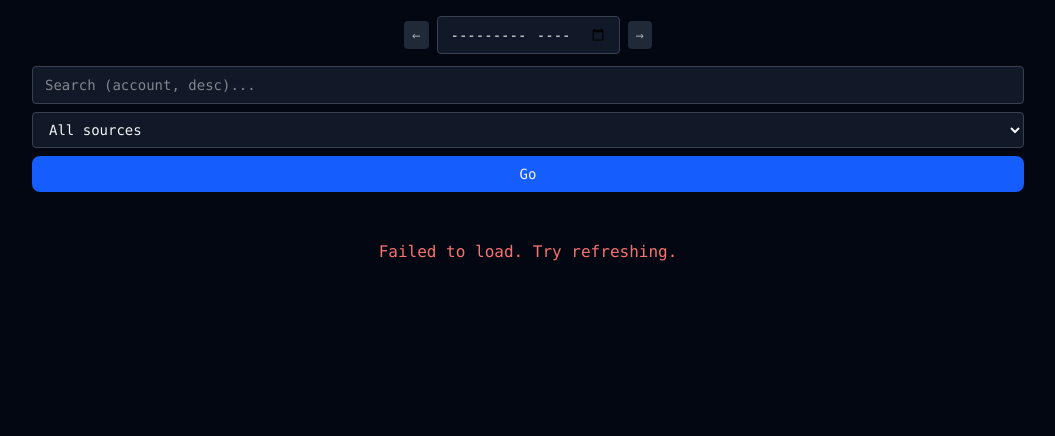
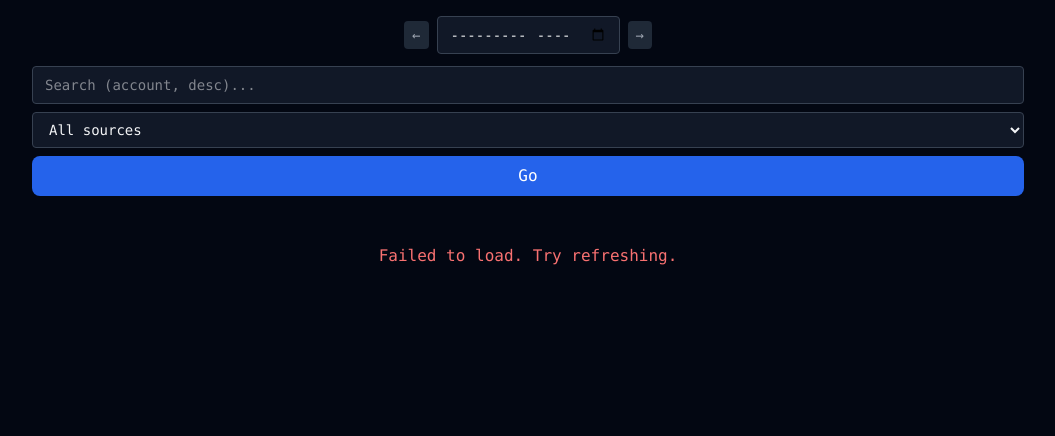
Before and after one commit to chiendo97/hledger-webapp, a Python web app: template templates/transactions.html in a window 1280 px wide. Shown: the part 41-477 px from the top of the page, without its empty margins (112-1167 px from the left). Run offline with Jinja, Linux system fonts and the light colour scheme; the template is opened without the code that fills it, so the values that code supplies are empty; style sheets or scripts are compiled from the project's sources.

Commit message:
Migrate remaining page templates to semantic tokens
Co-Authored-By: Claude Opus 4.6 <noreply@anthropic.com>

```diff
--- a/templates/register.html
+++ b/templates/register.html
@@ -25,6 +25,6 @@
   {% include "partials/skeleton.html" %}
 </div>
 {% else %}
-<p class="text-gray-500 text-center py-8">Select an account above.</p>
+<p class="text-text-faint text-center py-8">Select an account above.</p>
 {% endif %}
 {% endblock %}
--- a/templates/transactions.html
+++ b/templates/transactions.html
@@ -17,7 +17,7 @@
     <option value="{{ s }}" {% if s == source %}selected{% endif %}>{{ s }}</option>
     {% endfor %}
   </select>
-  <button type="submit" class="w-full bg-blue-600 hover:bg-blue-700 rounded-lg px-4 py-2 text-sm font-medium">Go</button>
+  <button type="submit" class="w-full btn">Go</button>
 </form>
 
 <!-- Transaction list (lazy loaded) -->
```
